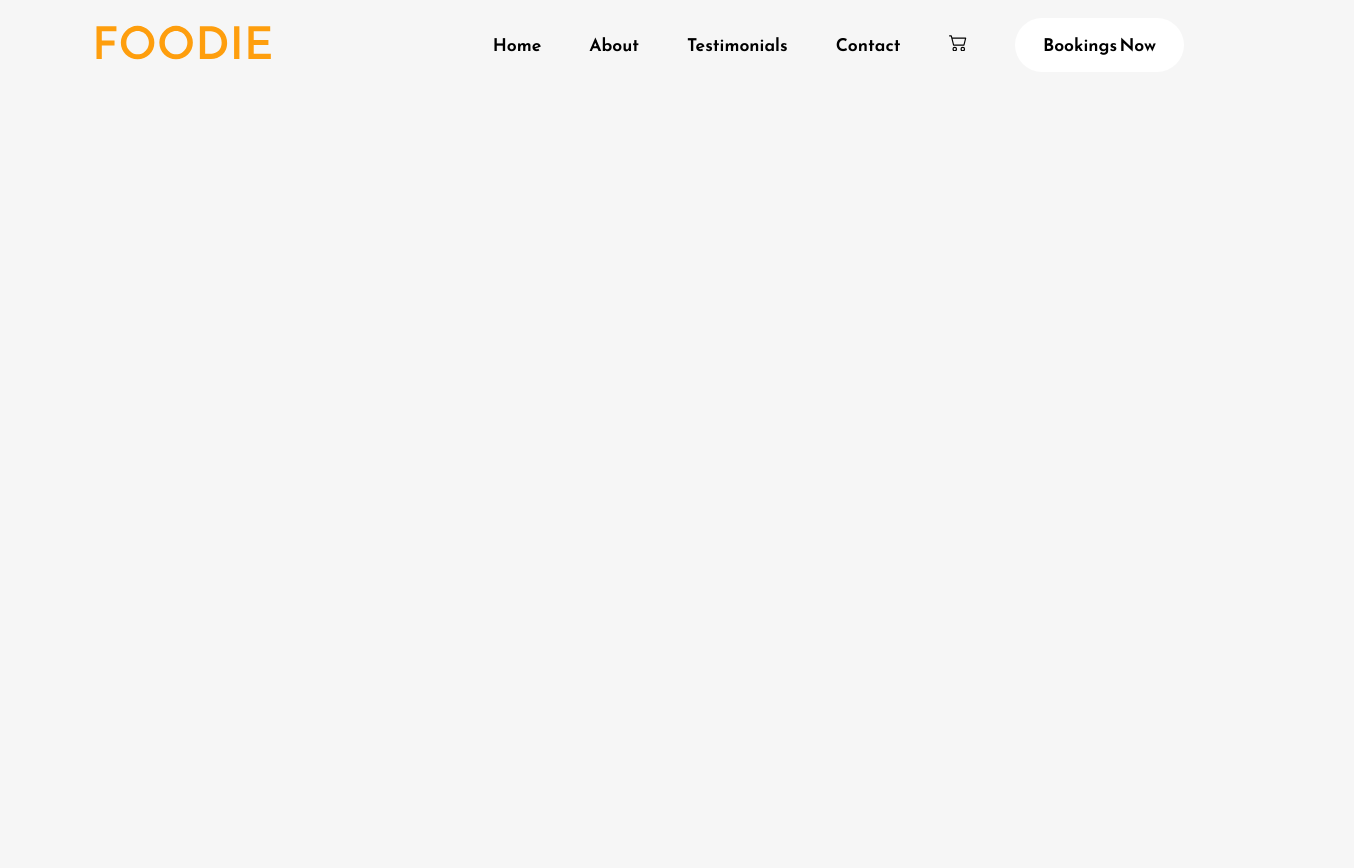
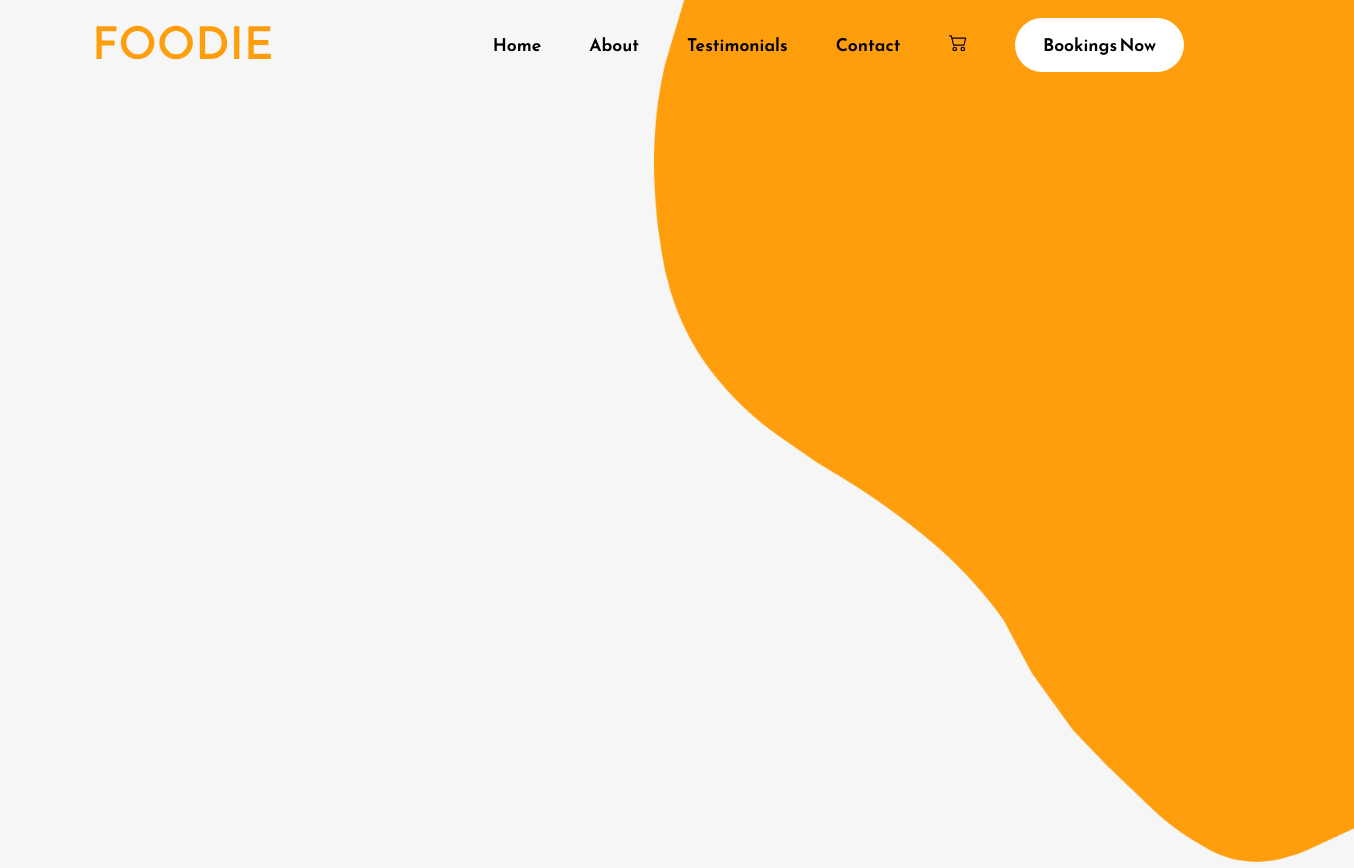
Before and after one commit to afratetlay/react-restaurant-project, a React (Create React App) app: page / in a window 1280 px wide. Shown: the whole page, 1354 px wide, since content can reach past the window. Before the commit the page ends 800 px from the top, so only its background shows below. Built offline with nearby package versions, Linux system fonts and the light colour scheme.

Commit message:
adding images into home file

```diff
--- a/src/Components/Home.js
+++ b/src/Components/Home.js
@@ -1,10 +1,18 @@
 import React from "react";
 import Navbar from "./Navbar";
+import BannerBackground from "../Assets/home-banner-background.png";
+import BannerImage from "../Assets/home-banner-image.png";
+import { FiArrowRight } from "react-icons/fi";
 
 const Home = () => {
   return (
     <div className="home-container">
       <Navbar />
+      <div className="home-banner-container">
+        <div className="home-bannerImage-container">
+          <img src={BannerBackground} alt="" />
+        </div>
+      </div>
     </div>
   );
 };
```
